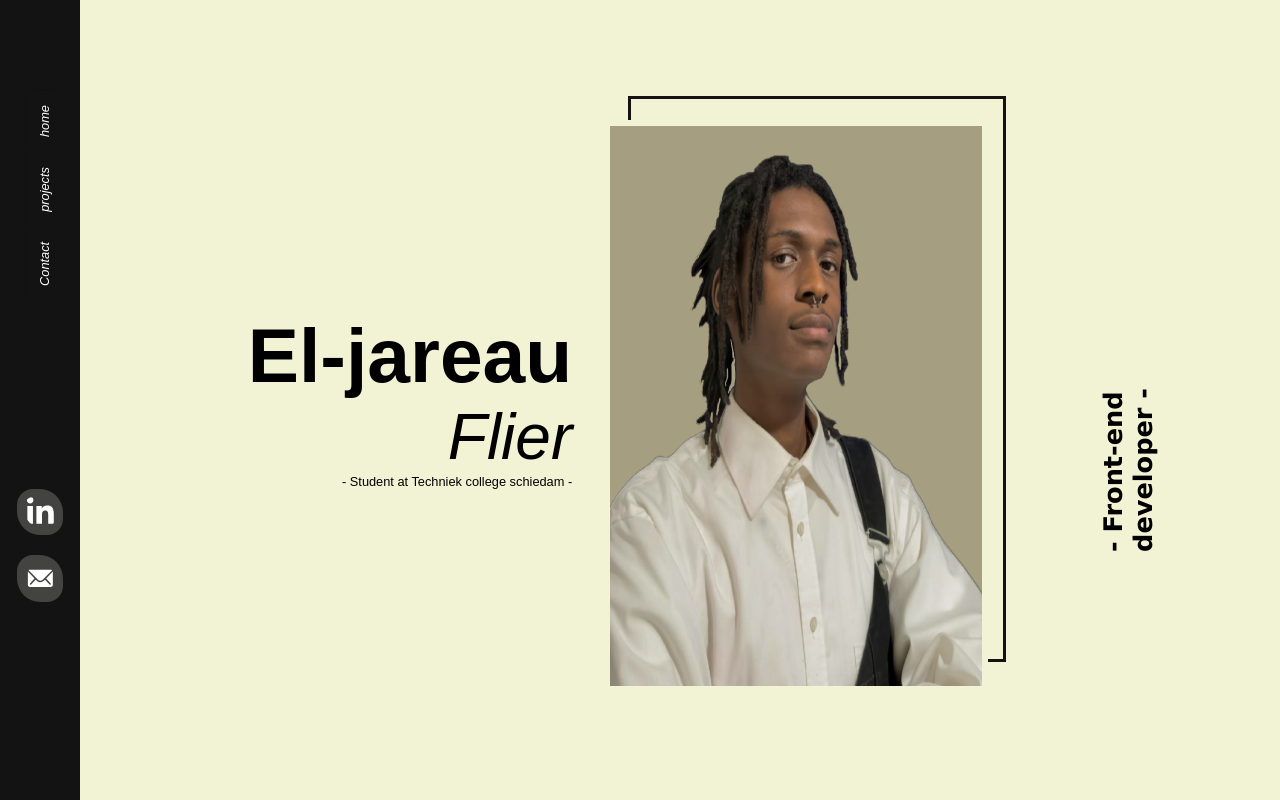
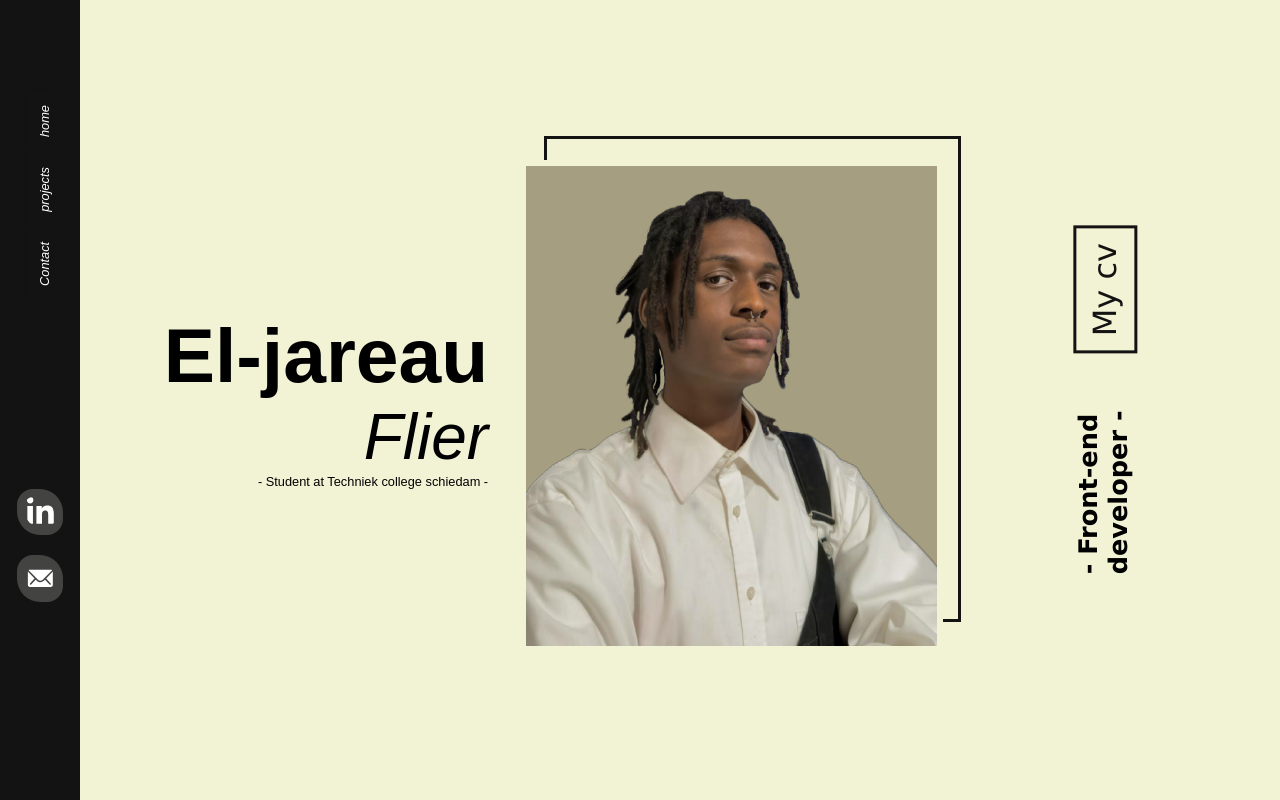
Before and after one commit to El-JareauFlier/Portfolio, a React (Create React App) app in the folder portfolio/: page / in a window 1280 px wide. Shown: the top 800 px of the page. Built offline with nearby package versions, Linux system fonts and the light colour scheme; a web font is replaced by a local one.

Commit message:
cv added

```diff
--- a/portfolio/src/App.css
+++ b/portfolio/src/App.css
@@ -159,17 +159,36 @@ header {
 }
 
 .profileText2{
+  rotate: -90deg;
+  display: flex;
+}
+
+.profileText2 h2{
   font-family: Verdana, sans-serif;
   padding: 0;
   font-size: 2vw;
   text-align: left;
-  rotate: -90deg;
 }
 
+.profileText2 button{
+  width: 8rem;
+  height: 4rem;
+  font-size: 2rem;
+  background-color: rgba(0, 0, 0, 0);
+  border: 0.2rem solid var(--color-bg1);
+  color: var(--color-bg1);
+  font-family: Verdana, sans-serif;
+  cursor: pointer;
+}
+
+.profileText2 button:hover{
+  transform: scale(1.02);
+  transition: 0.1s;
+}
 
 .profileImg{
-  width: 34%;
-  height: 70%;
+  width: 34rem;
+  height: 30rem;
   display: flex;
   margin: auto;
   position: relative;
@@ -354,8 +373,21 @@ header {
   top: 100%;
   right: 0;
   margin: 2rem 0;
-  text-align:right;
   padding: 2rem;
+  text-align: center;
+  background-color:rgb(12, 12, 14);
+  color: white;
+}
+
+.hider p{
+  margin-bottom: 1rem;
+}
+
+.hider a{
+  color: white;
+  text-decoration: none;
+  font-style: italic;
+  font-size: 1.5rem;
 }
 
 .serviceSect{
--- a/portfolio/src/pages/Home.js
+++ b/portfolio/src/pages/Home.js
@@ -19,7 +19,13 @@ return (
                     <img src="images/m5.png" alt="me" />
                 </div>
 
-                <h2 className='profileText2'>- Front-end developer -</h2>
+                <div className='profileText2'>
+                    <h2>- Front-end developer -</h2>
+
+                    <a href="images/cv.pdf" download>
+                    <button>My cv</button>
+                    </a>
+                </div>
 
             </section>
         </header>
--- a/portfolio/src/pages/Projects.js
+++ b/portfolio/src/pages/Projects.js
@@ -7,7 +7,7 @@ const Projects = () => {
             <Layout>
                 <header className="project">
                     <section className="skillholder">
-                        <h1>My projcets</h1>
+                        <h1>My projects</h1>
                         <SkillList/>
                     </section>
                 </header>
```
Also changed, not shown: 1 other file (tests, documents, lock files or other folders).
